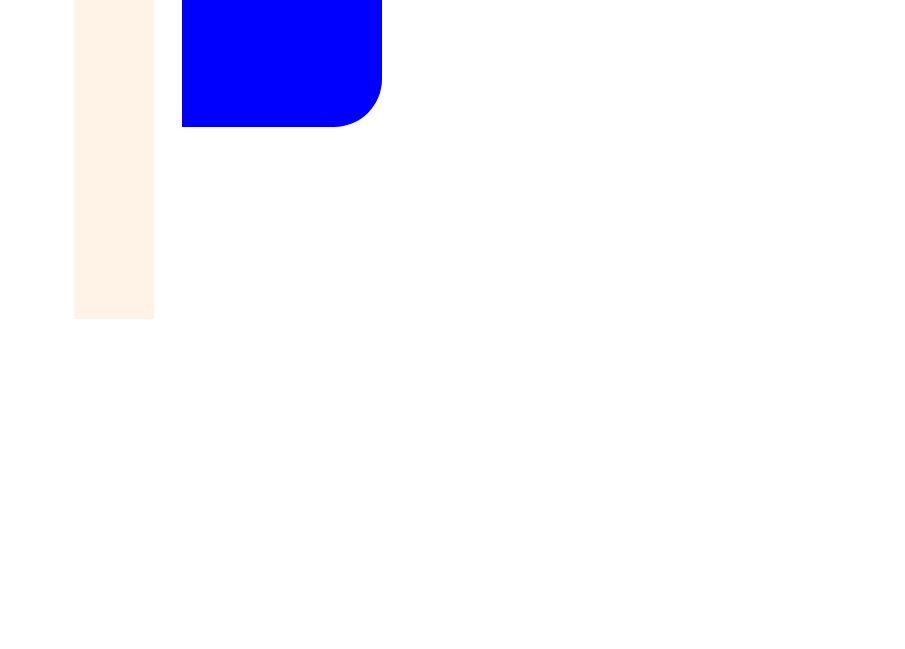
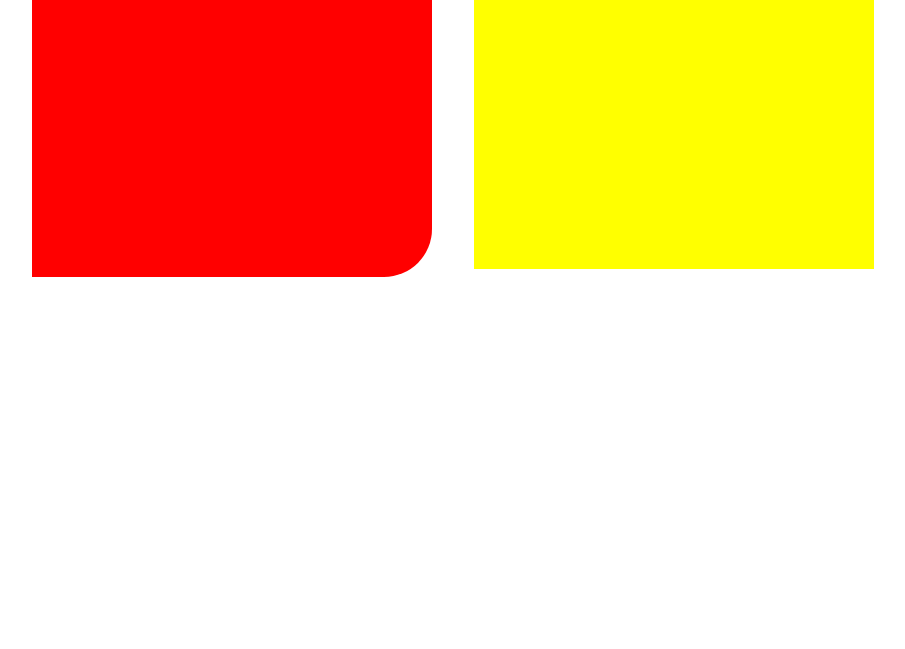
Before and after one commit to sungji2/sungji2.github.io, a plain HTML site: page index.html in a window 1280 px wide. Shown: the part 151-800 px from the top of the page, without its empty margins (26-931 px from the left). Drawn offline with Linux system fonts and the light colour scheme.

Commit message:
파일변경

```diff
--- a/index.html
+++ b/index.html
@@ -2,44 +2,29 @@
 <head>
     <style>
         #box1 {
-  position: fixed;
-  top: 70px;
-  left: 100px;
-  width: 400x;
-  height: 400px;
-  font-size: 40px;
-  color: #FF007F;
-  background-color: #FFF2E6;
-}
- #box2 {
             display: inline-block;
             position: relative;
             top: 70px;
-  left: 200px;
-  width: 200px;
-  height: 200px;
-  background-color: blue;
-  color: white;
-  font-size: 36px;
+            left: 50px;
+            width: 400px;
+            height: 350px;
+            font-size: 50px;
+            color: #ffffff;
+            background-color: red;
             border: dashed 0px #000000;
             border-radius: 48px 0 48px 0;
           }
-
- #box3 {
-  display: inline-block;
-  position: relative;
+          #box2 {
+             position: fixed;
             top: 70px;
-  left: 200px;
-  width: 200px;
-  height: 200px;
-  background-color: #FF007F;
-  color: white;
-  font-size: 36px;
-  border: dashed 0px #000000;
-  border-radius: 48px 0 48px 0;
+            left: 500px;
+            width: 400px;
+            height: 350px;
+            font-size: 50px;
+            color: #ff00f0;
+            background-color: yellow;
           }
           </style>
-
 </head>
 <body>
 <div id= "box1"> box1</div>
```
Lines whose indentation alone changed are shown as unchanged.
